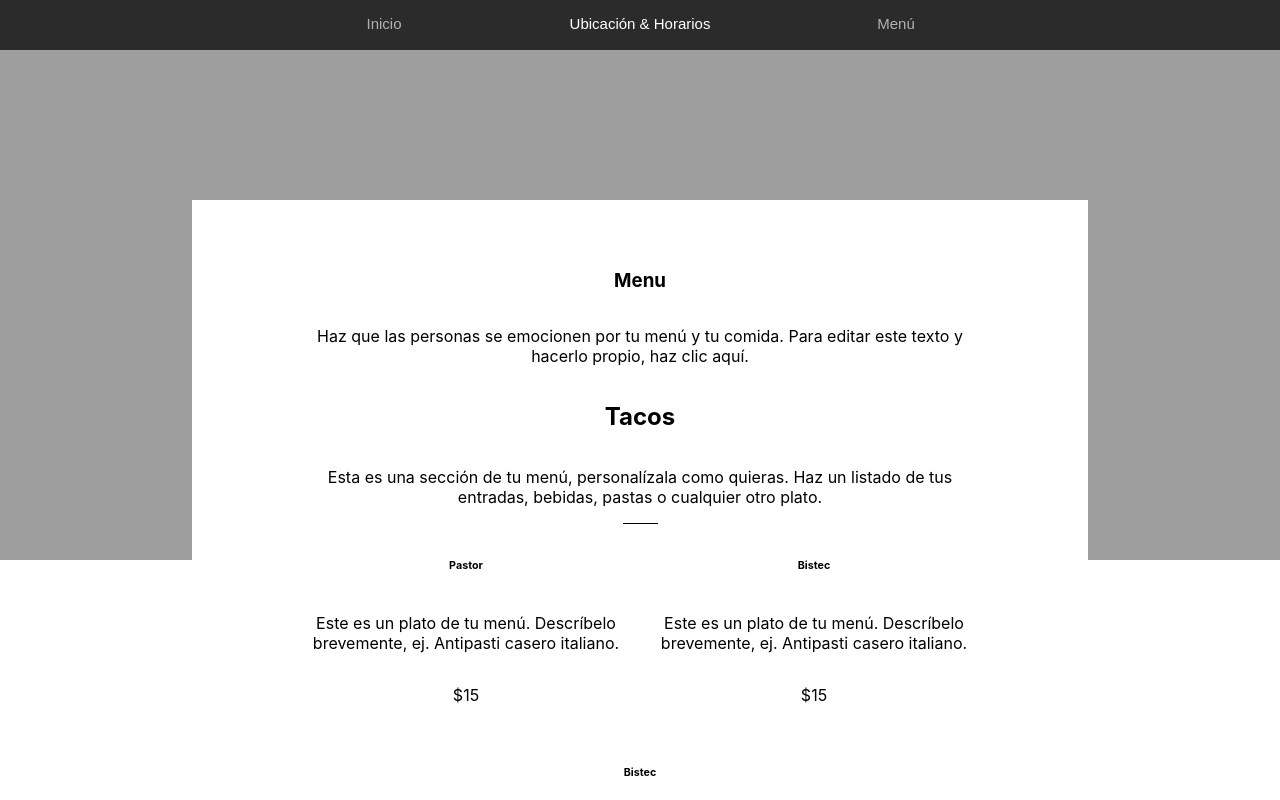
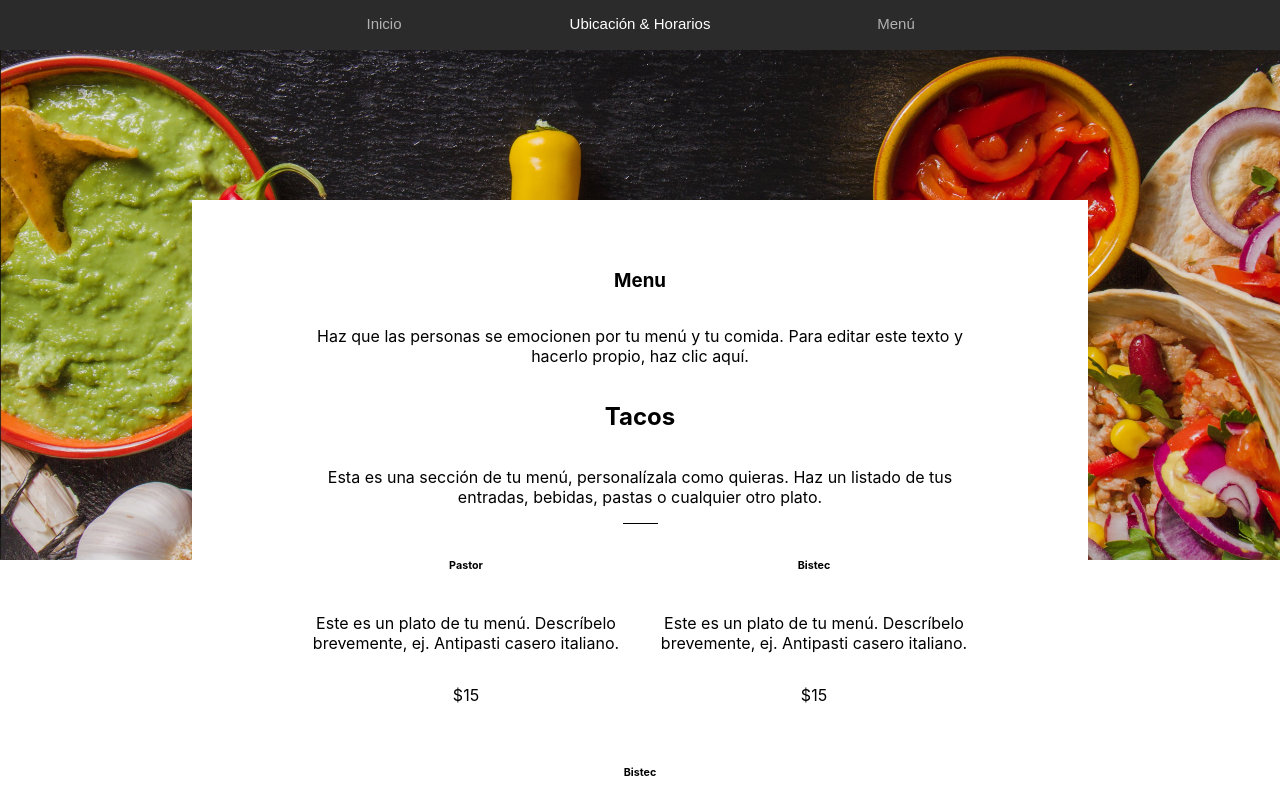
Before and after one commit to ProgrmadoresChidos/web-react-app-taco, a React (Create React App) app: page / in a window 1280 px wide. Shown: the top 800 px of the page. Built offline with nearby package versions, Linux system fonts and the light colour scheme.

Commit message:
cambio de imagen en el background del menu

```diff
--- a/src/pages/menu/menu.module.css
+++ b/src/pages/menu/menu.module.css
@@ -6,7 +6,7 @@
 }
 
 .menu_backgroundImage {
-  background-image: url('http://localhost:3000/assets/img/menu.jpg');
+  background-image: url('http://localhost:3000/assets/img/portada-min.jpg');
   background-position: bottom;
   background-repeat: no-repeat;
   background-size: cover;
```
